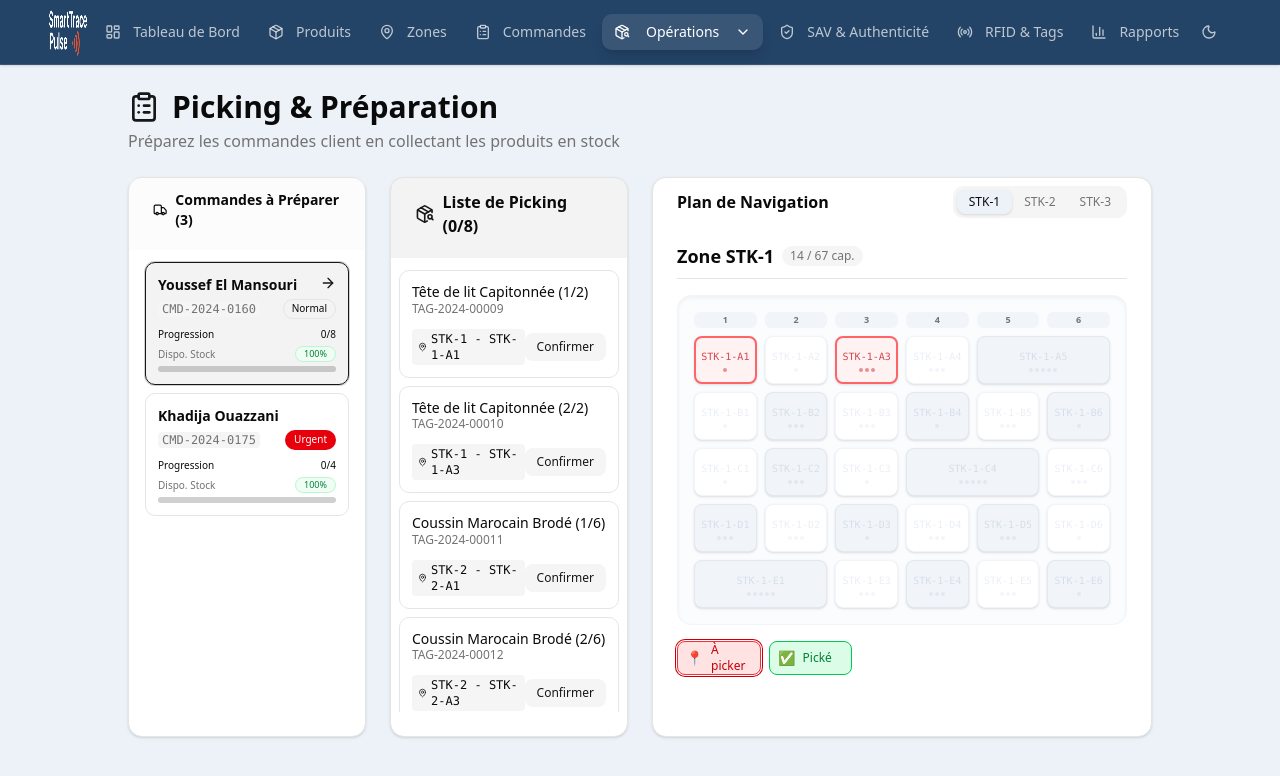
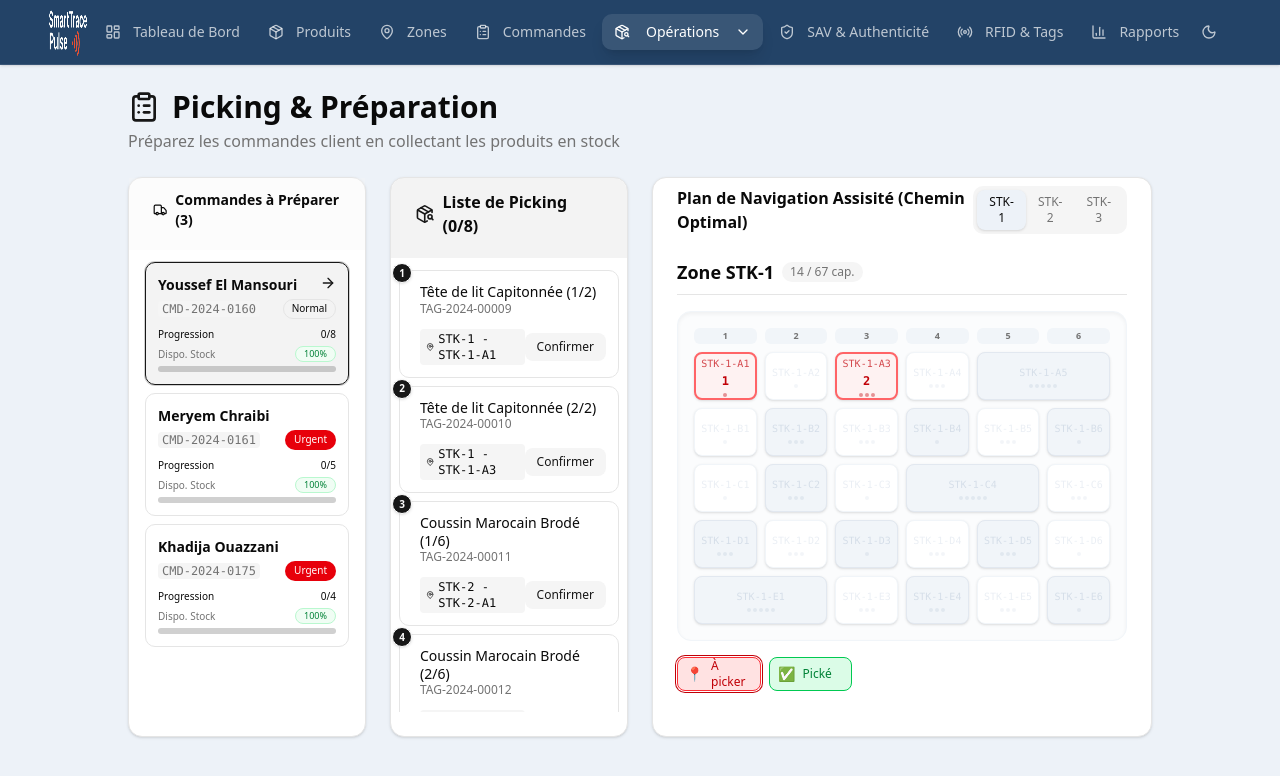
Before and after one commit to Houssam0801/rfid-project-rich-digital, a React (Vite) app: page /operations/picking in a window 1280 px wide. Both pictures are taken after a click on the element 247 px from the left and 323 px from the top of the page. Shown: the top 776 px of the page. Built offline with nearby package versions, Linux system fonts and the light colour scheme.

Commit message:
add le chemain de picking

```diff
--- a/src/components/operations/StorageGrid.jsx
+++ b/src/components/operations/StorageGrid.jsx
@@ -12,6 +12,7 @@ export default function StorageGrid({
   alternativeSlots = [],
   mode = "picking",
   targetSlots = [], // List of all slots to pick
+  orderedTargetSlots = [], // NEW: List of ordered slots for sequence display [ 'id1', 'id2' ]
   activeTargetSlot = null, // The specific slot currently focused/clicked
   onSlotClick = null,
   hideOccupied = false, // New prop for Stockage mode
@@ -90,7 +91,7 @@ export default function StorageGrid({
         // GENERAL TARGET: Visible Border, Subtle BG, No Pulse
         return cn(base, "bg-red-50 border-red-400 border-2 text-red-700 z-10");
       case "picked":
-        return cn(base, "bg-green-500 text-white border-green-600 shadow-md font-medium z-10");
+        return cn(base, "bg-green-400 text-white border-green-600 shadow-md font-medium z-10");
       case "suggested":
         return cn(base, "bg-emerald-100 dark:bg-emerald-900/40 border-emerald-500 ring-2 ring-emerald-500/50 ring-offset-2 animate-pulse text-emerald-700 font-bold z-10 scale-105 shadow-xl");
       case "alternative":
@@ -100,15 +101,28 @@ export default function StorageGrid({
     }
   };
 
-  const getSlotIcon = (status, size) => {
+  const getSlotIcon = (status, size, slotId) => {
+    // 1. Picked Checkmark overrides everything
+    if (status === "picked") return "✅";
+
+    // 2. Active Arrow/Pin (Current Focus)
+    if (status === "active-target") return "📍";
+
+    // 3. Picking Sequence Number (Passive targets)
+    if (mode === 'picking' && orderedTargetSlots.length > 0) {
+        const index = orderedTargetSlots.indexOf(slotId);
+        if (index !== -1) {
+            // Show number for sequence order
+            return <span className="text-xs font-bold font-mono">{index + 1}</span>;
+        }
+    }
+
+    // Fallbacks
     switch (status) {
-      case "active-target": return "📍";
-      case "picked": return "✅";
-      case "passive-target": return ""; // No icon for passive to reduce noise
       case "suggested": return "⭐";
       case "alternative": return "⚡";
       case "occupied": return mode === 'stockage' && hideOccupied ? "" : "📦";
-      case "empty": return ""; // No icon for empty
+      case "empty": return "";
       default: return "";
     }
   };
@@ -201,7 +215,7 @@ export default function StorageGrid({
              return rowSlots.map(slot => {
                  const status = getSlotStatus(slot);
                  const styleClass = getSlotStyle(status, slot.size);
-                 const icon = getSlotIcon(status, slot.size);
+                 const icon = getSlotIcon(status, slot.size, slot.id); // Pass slot.id for ordering logic
 
                  const colSpanClass = slot.colSpan === 2 ? "col-span-2" : "col-span-1";
 
--- a/src/data/mockCommandes.js
+++ b/src/data/mockCommandes.js
@@ -237,7 +237,7 @@ export const mockCommandes = [
         designation: "Banquette Salon Moderne",
         category: "Banquette",
         quantity: 1,
-        picked: 1,        // CHANGÉ: 0/1 pické
+        picked: 0,        // CHANGÉ: 0/1 pické
         inProduction: 0,
         inStockage: 1,    // 100% en stockage
         isMultiPiece: true,
@@ -245,16 +245,16 @@ export const mockCommandes = [
         articleIds: [articlesEnStock[16]?.id].filter(Boolean),
         tagIds: [articlesEnStock[16]?.tagId].filter(Boolean),
         pieces: [
-          { name: "Banquette Salon Royal", dim: "3.00m", ml: 3.0, picked: true, inStockage: true, tagId: articlesEnStock[17]?.tagId },
-          { name: "Banquette Salon Royal", dim: "3.00m", ml: 3.0, picked: true, inStockage: true, tagId: articlesEnStock[18]?.tagId },
-          { name: "Banquette Salon Royal", dim: "2.00m", ml: 2.0, picked: true, inStockage: true, tagId: articlesEnStock[19]?.tagId },
-          { name: "Coin Salon Royal", dim: "1.20m", ml: 1.2, picked: true, inStockage: true, tagId: articlesEnStock[20]?.tagId },
-          { name: "Coin Salon Royal", dim: "0.20m", ml: 0.2, picked: true, inStockage: true, tagId: articlesEnStock[21]?.tagId },
+          { name: "Banquette Salon Royal", dim: "3.00m", ml: 3.0, picked: false, inStockage: true, tagId: articlesEnStock[17]?.tagId },
+          { name: "Banquette Salon Royal", dim: "3.00m", ml: 3.0, picked: false, inStockage: true, tagId: articlesEnStock[18]?.tagId },
+          { name: "Banquette Salon Royal", dim: "2.00m", ml: 2.0, picked: false, inStockage: true, tagId: articlesEnStock[19]?.tagId },
+          { name: "Coin Salon Royal", dim: "1.20m", ml: 1.2, picked: false, inStockage: true, tagId: articlesEnStock[20]?.tagId },
+          { name: "Coin Salon Royal", dim: "0.20m", ml: 0.2, picked: false, inStockage: true, tagId: articlesEnStock[21]?.tagId },
         ]
       }
     ],
     totalArticles: 5,  // CHANGÉ: 5 pièces total
-    pickedArticles: 5,  // CHANGÉ: 0 pickés
+    pickedArticles: 0,  // CHANGÉ: 0 pickés
     stockageProgress: 100, // 100% en stockage
     createdAt: generateTimestamp(2, 8),
     updatedAt: generateTimestamp(0, 1),
--- a/src/pages/Picking.jsx
+++ b/src/pages/Picking.jsx
@@ -199,6 +199,54 @@ export default function Picking() {
 
   const isOrderComplete = selectedCommande && selectedCommande.pickedArticles === selectedCommande.totalArticles;
 
+  // --- PATH OPTIMIZATION & SORTING ---
+  const sortedPickingItems = useMemo(() => {
+    if (!selectedCommande) return [];
+
+    let allItems = [];
+    selectedCommande.articles.forEach(article => {
+        if(article.isMultiPiece && article.pieces) {
+            article.pieces.forEach(p => {
+                allItems.push({...p, designation: p.name, parentName: article.designation, isPiece: true, articleId: article.id });
+            });
+        } else if (article.tagIds && article.tagIds.length > 0) {
+            article.tagIds.forEach((tagId, i) => {
+                 allItems.push({
+                     ...article,
+                     designation: `${article.designation} (${i+1}/${article.quantity})`,
+                     tagId: tagId,
+                     isPiece: false
+                 });
+            });
+        } else {
+             allItems.push({...article, designation: article.designation, isPiece: false });
+        }
+    });
+
+    // Valid Slot lookup Helper
+    const getSlot = (tagId) => itemSlotMap[tagId] || '';
+    const getZone = (tagId) => itemZoneMap[tagId] || 'STK-1';
+
+    // Snake Path Sorting
+    return allItems.sort((a, b) => {
+        const zoneA = getZone(a.tagId);
+        const zoneB = getZone(b.tagId);
+
+        // 1. Zone Priority (STK-1 < STK-2 < STK-3)
+        if (zoneA !== zoneB) return zoneA.localeCompare(zoneB);
+
+        // 2. Intra-Zone: Slot ID Natural Sort (A1 -> A2 ... B1)
+        // This naturally follows alley/rack order if naming convention is standard
+        return getSlot(a.tagId).localeCompare(getSlot(b.tagId), undefined, { numeric: true, sensitivity: 'base' });
+    });
+  }, [selectedCommande, itemSlotMap, itemZoneMap]);
+
+  // Derived list of ALL target slots in correct order for the Grid Visualization
+  const globalOrderedSlotIds = useMemo(() => {
+      return sortedPickingItems.map(item => itemSlotMap[item.tagId]).filter(Boolean);
+  }, [sortedPickingItems, itemSlotMap]);
+  // -----------------------------------
+
   return (
     <div className="space-y-6 animate-in fade-in duration-500">
       {/* Header with Stats */}
@@ -297,36 +345,10 @@ export default function Picking() {
                             Liste de Picking ({selectedCommande.pickedArticles}/{selectedCommande.totalArticles})
                         </CardTitle>
                     </CardHeader>
-                    {/* SCROLLABLE LIST CONTAINER (Max height 400px as requested) */}
+                    {/* SCROLLABLE LIST CONTAINER (Max height 450px as requested) */}
                     <div className="flex-1 overflow-y-auto p-2 space-y-2 max-h-[450px]">
-                        {/* Access all picking items from the mock data helpers which we'll assume extracts flat list */}
-                        {/* We need to extract all items from the order here. For now, we reuse the structure but flatten it in render */}
-                        {(() => {
-                           // Quick helper to flatten order items for display
-                           // In a real app this would be a clean selector
-                           let allItems = [];
-                           selectedCommande.articles.forEach(article => {
-                               if(article.isMultiPiece && article.pieces) {
-                                   article.pieces.forEach(p => {
-                                       allItems.push({...p, designation: p.name, parentName: article.designation, isPiece: true, articleId: article.id });
-                                   });
-                               } else if (article.tagIds && article.tagIds.length > 0) {
-                                   // Split multi-quantity articles into individual picking tasks
-                                   article.tagIds.forEach((tagId, i) => {
-                                        allItems.push({
-                                            ...article,
-                                            designation: `${article.designation} (${i+1}/${article.quantity})`,
-                                            tagId: tagId,
-                                            isPiece: false
-                                        });
-                                   });
-                               } else {
-                                   // Fallback for single legacy items
-                                    allItems.push({...article, designation: article.designation, isPiece: false });
-                               }
-                           });
-
-                           return allItems.map((item, idx) => {
+                        {/* Render List */}
+                        {sortedPickingItems.map((item, idx) => {
                                const slotId = itemSlotMap[item.tagId] || "???";
                                const zoneId = itemZoneMap[item.tagId] || "STK-1";
                                const isPicked = pickedItems.includes(item.tagId);
@@ -334,7 +356,7 @@ export default function Picking() {
 
                                return (
                                 <div
-                                    key={idx}
+                                    key={item.tagId} // Use tagId as key for stability
                                     onClick={() => {
                                         setActiveItemId(item.tagId);
                                         if (zoneId !== currentZone) {
@@ -342,15 +364,20 @@ export default function Picking() {
                                             toast.info(`Navigation vers ${zoneId}`);
                                         }
                                     }}
-                                    className={`p-3 rounded-lg border flex flex-col gap-2 transition-all cursor-pointer ${
+                                    className={`p-3 rounded-lg border flex flex-col gap-2 transition-all cursor-pointer relative ${
                                         isPicked
                                             ? "bg-green-50 border-green-200 opacity-60"
                                             : isActive
-                                                ? "bg-primary/5 border-primary ring-1 ring-primary/20 shadow-md scale-[1.02]"
+                                                ? "bg-primary/5 border-primary ring-1 ring-primary/20 shadow-md scale-[1.02] z-10"
                                                 : "bg-card hover:border-primary/50"
                                     }`}
                                 >
-                                    <div className="flex justify-between items-start">
+                                    {/* SEQUENCE BADGE */}
+                                    <div className="absolute -top-2 -left-2 bg-primary text-primary-foreground text-[10px] w-5 h-5 flex items-center justify-center rounded-full font-bold shadow-sm border border-white">
+                                        {idx + 1}
+                                    </div>
+
+                                    <div className="flex justify-between items-start pl-2">
                                         <div>
                                             <p className="font-medium text-sm leading-tight">{item.designation}</p>
                                             <p className="text-xs text-muted-foreground">{item.tagId}</p>
@@ -358,7 +385,7 @@ export default function Picking() {
                                         {item.ml && <Badge variant="secondary" className="h-5">{item.ml} ml</Badge>}
                                     </div>
 
-                                    <div className="flex items-center justify-between mt-1">
+                                    <div className="flex items-center justify-between mt-1 pl-2">
                                          <div className={`flex items-center gap-1 text-xs font-mono px-1.5 py-0.5 rounded ${isActive ? "bg-primary/10 text-primary font-bold" : "bg-muted"}`}>
                                             <MapPin className="w-3 h-3" />
                                             <span>{zoneId} - {slotId}</span>
@@ -379,8 +406,7 @@ export default function Picking() {
                                     </div>
                                 </div>
                                );
-                           });
-                        })()}
+                        })}
                     </div>
                 </Card>
                 )
@@ -400,7 +426,7 @@ export default function Picking() {
              <Card className="pt-2 h-full flex flex-col gap-2">
                 <CardHeader className="pb-2">
                     <div className="flex items-center justify-between">
-                    <CardTitle className="text-base">Plan de Navigation</CardTitle>
+                    <CardTitle className="text-base">Plan de Navigation Assisité (Chemin Optimal)</CardTitle>
                     <div className="flex bg-muted p-1 rounded-lg">
                         {['STK-1', 'STK-2', 'STK-3'].map(zone => (
                             <button
@@ -427,6 +453,8 @@ export default function Picking() {
                             targetSlots={Object.keys(itemSlotMap)
                                 .filter(tag => itemZoneMap[tag] === currentZone)
                                 .map(tag => itemSlotMap[tag])}
+                            // Pass GLOBAL ORDERED LIST of Slot IDs
+                            orderedTargetSlots={globalOrderedSlotIds}
                             activeTargetSlot={itemZoneMap[activeItemId] === currentZone ? itemSlotMap[activeItemId] : null}
                             mode="picking"
                         />
```
